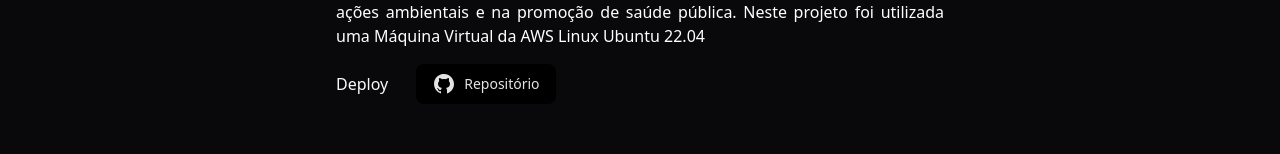
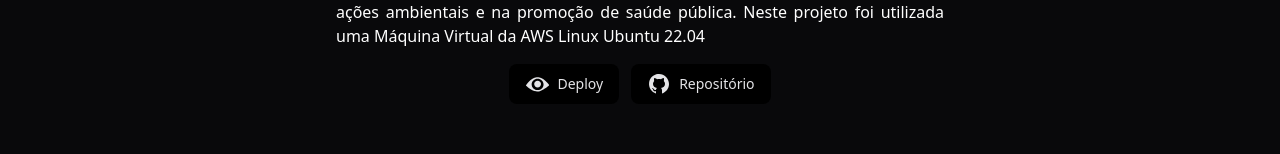
Before and after one commit to NicolasHaubricht/Portfolio, a React (Vite) app: page /projetos/ecobreathe in a window 1280 px wide. Shown: the part 600-754 px from the top of the page. Built offline with nearby package versions, Linux system fonts and the light colour scheme.

Commit message:
Adicionando button no Error e criando buttton deploy e configurando link para cada dicionario

```diff
--- /dev/null
+++ b/src/components/Buttons/Deploy/Deploy.tsx
@@ -0,0 +1,22 @@
+interface DeployProps {
+    text: string;
+}
+
+const Deploy: React.FC<DeployProps> = ({ text }) => {
+    return (
+        <>
+            <button
+                className="cursor-pointer text-zinc-200 flex gap-2 items-center bg-black px-4 py-2 rounded-lg font-medium text-sm hover:bg-[#111] transition-all ease-in duration-200"
+            >
+                <svg xmlns="http://www.w3.org/2000/svg" viewBox="0 0 40 40" className="w-6 fill-zinc-200">
+                    <path d="M15.3,20.1c0,3.1,2.6,5.7,5.7,5.7s5.7-2.6,5.7-5.7s-2.6-5.7-5.7-5.7S15.3,17,15.3,20.1z M23.4,32.4
+                            C30.1,30.9,40.5,22,40.5,22s-7.7-12-18-13.3c-0.6-0.1-2.6-0.1-3-0.1c-10,1-18,13.7-18,13.7s8.7,8.6,17,9.9
+                            C19.4,32.6,22.4,32.6,23.4,32.4z M11.1,20.7c0-5.2,4.4-9.4,9.9-9.4s9.9,4.2,9.9,9.4S26.5,30,21,30S11.1,25.8,11.1,20.7z"/>
+                </svg>
+                {text}
+            </button>
+        </>
+    )
+}
+
+export default Deploy
--- a/src/components/Buttons/Github/Github.tsx
+++ b/src/components/Buttons/Github/Github.tsx
@@ -1,5 +1,5 @@
 interface GithubProps {
-    text: string; // Define uma propriedade `text` do tipo string
+    text: string;
 }
 
 const Github: React.FC<GithubProps> = ({ text }) => {
--- a/src/routes/Error/Error.tsx
+++ b/src/routes/Error/Error.tsx
@@ -1,21 +1,18 @@
 "use client";
+import { Link } from "react-router-dom";
+import ShimmerButton from "@/components/ui/shimmer-button";
 import { SparklesCore } from "../../components/ui/sparkles";
 
 const Error = () => {
     return (
         <section className="min-h-dvh flex items-center justify-center">
             <div className="h-[40rem] w-full bg-background flex flex-col items-center justify-center overflow-hidden rounded-md">
-                <h1 className="md:text-5xl text-3xl lg:text-7xl font-bold text-center text-white relative z-20">
-                    404 - Página não encontrada
-                </h1>
+                <h1 className="md:text-5xl text-3xl lg:text-7xl font-bold text-center text-white relative z-20">404 - Página não encontrada</h1>
                 <div className="w-[40rem] h-40 relative">
-                    {/* Gradients */}
                     <div className="absolute inset-x-20 top-0 bg-gradient-to-r from-transparent via-white to-transparent h-[2px] w-3/4 blur-sm" />
                     <div className="absolute inset-x-20 top-0 bg-gradient-to-r from-transparent via-white to-transparent h-px w-3/4" />
                     <div className="absolute inset-x-60 top-0 bg-gradient-to-r from-transparent via-white to-transparent h-[5px] w-1/4 blur-sm" />
                     <div className="absolute inset-x-60 top-0 bg-gradient-to-r from-transparent via-white to-transparent h-px w-1/4" />
-
-                    {/* Core component */}
                     <SparklesCore
                         background="transparent"
                         minSize={0.4}
@@ -24,7 +21,15 @@ const Error = () => {
                         className="w-full h-full"
                         particleColor="#FFFFFF"
                     />
-
+                    <Link to='/'>
+                        <div className="z-10 flex min-h-64 items-center justify-center">
+                            <ShimmerButton className="shadow-2xl">
+                                <span className="whitespace-pre-wrap text-center text-sm font-medium leading-none tracking-tight text-white dark:from-white dark:to-slate-900/10 lg:text-lg">
+                                    Home
+                                </span>
+                            </ShimmerButton>
+                        </div>
+                    </Link>
                     <div className="absolute inset-0 w-full h-full bg-background [mask-image:radial-gradient(350px_200px_at_top,transparent_20%,white)]"></div>
                 </div>
             </div>
--- a/src/routes/Projeto/Projeto.tsx
+++ b/src/routes/Projeto/Projeto.tsx
@@ -1,5 +1,7 @@
+import { useParams, Link } from 'react-router-dom';
 import Github from '@/components/Buttons/Github/Github';
-import { useParams } from 'react-router-dom';
+import Deploy from '@/components/Buttons/Deploy/Deploy';
+import Error from '../Error/Error';
 
 const projetos = [
     {
@@ -24,7 +26,7 @@ const projetos = [
         descricao: 'O EcoBreathe é um projeto de monitoramento ambiental que coleta dados de temperatura, umidade e partículas PM10 e PM2.5 em tempo real, utilizando um ESP32 integrado a sensores. Os dados são transmitidos via Wi-Fi para uma máquina virtual e processados para análises detalhadas em formato de dashboards. Com foco em grandes centros urbanos, o sistema fornece dados sobre a qualidade do ar, auxiliando na conscientização, no planejamento de ações ambientais e na promoção de saúde pública. Neste projeto foi utilizada uma Máquina Virtual da AWS Linux Ubuntu 22.04',
         imagem: 'https://images.pexels.com/photos/38136/pexels-photo-38136.jpeg?auto=compress&cs=tinysrgb&w=1260&h=750&dpr=1',
         deploy: 'https://ecobreathe.com',
-        repositorio: 'https://github.com/seuusuario/ecobreathe',
+        repositorio: 'https://github.com/NicolasHaubricht/EcoBreathe-Web-Site',
     },
 ];
 
@@ -34,13 +36,7 @@ const Projeto = () => {
     const projeto = projetos.find((p) => p.id === id);
 
     if (!projeto) {
-        return (
-            <>
-                <div className='h-dvh flex items-center justify-center'>
-                    <h1>Projeto não encontrado</h1>
-                </div>
-            </>
-        )
+        return (<Error/>)
     }
 
     return (
@@ -49,16 +45,20 @@ const Projeto = () => {
                 <img
                     src={projeto.imagem}
                     alt={`Imagem do projeto ${projeto.titulo}`}
-                    className="w-full object-cover h-full absolute"
+                    className="w-full object-cover h-full absolute filter grayscale"
                 />
                 <div className="absolute inset-0 bg-gradient-to-t from-background to-transparent"></div>
             </div>
             <div className='p-4 w-full md:w-2/3 lg:w-1/2'>
                 <h2 className="text-2xl mb-2 uppercase">{projeto.titulo}</h2>
                 <p className="text-black dark:text-white mb-4 font-thin text-justify">{projeto.descricao}</p>
-                <div className="flex space-x-4 gap-3">
-                    <button>Deploy</button>
-                    <Github text='Repositório'/>
+                <div className="flex gap-3 justify-between md:justify-center flex-wrap">
+                    <Link to={projeto.deploy} target='_blank'>
+                        <Deploy text='Deploy'/>
+                    </Link>
+                    <Link to={projeto.repositorio} target='_blank'>
+                        <Github text='Repositório'/>
+                    </Link>
                 </div>
             </div>
         </section>
```
